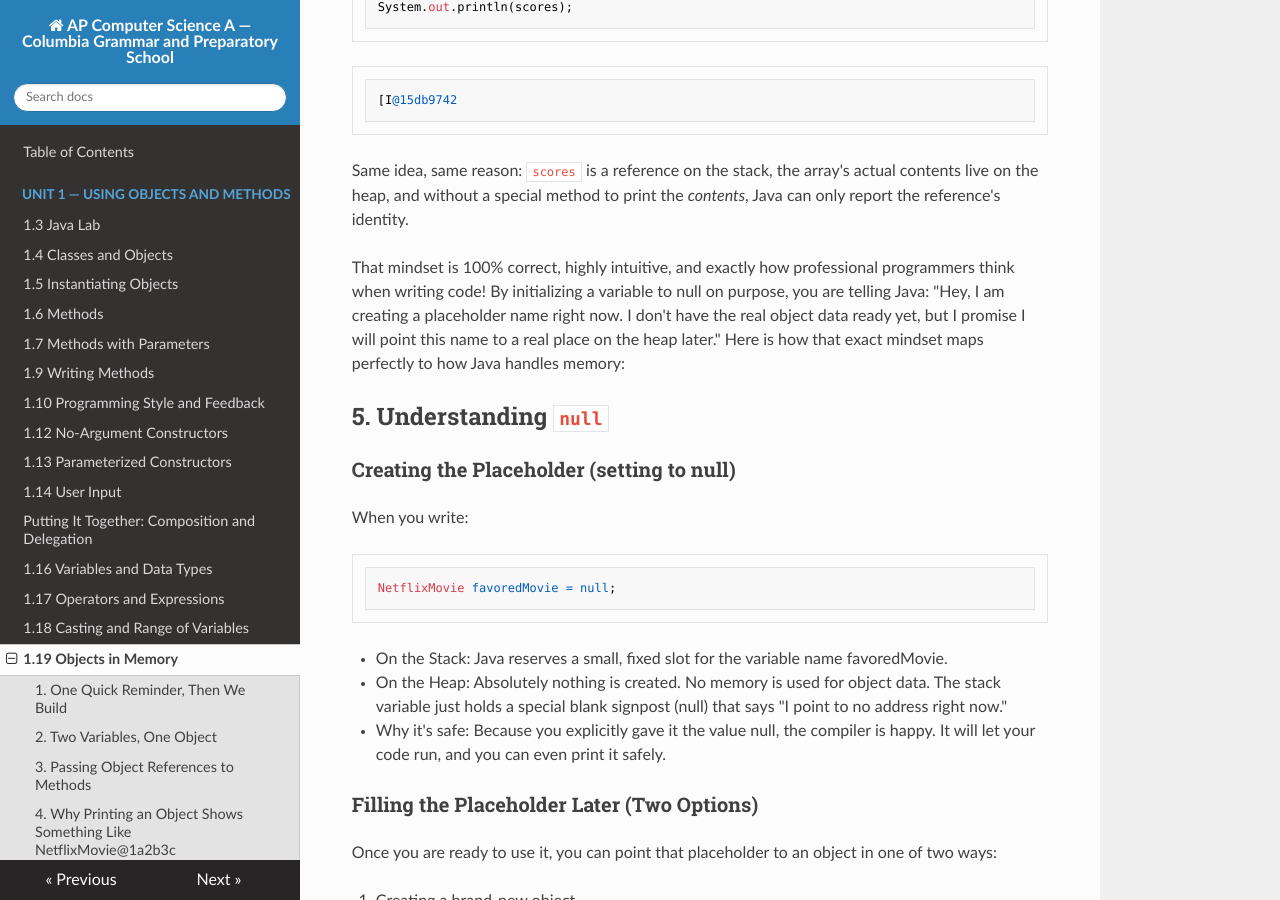
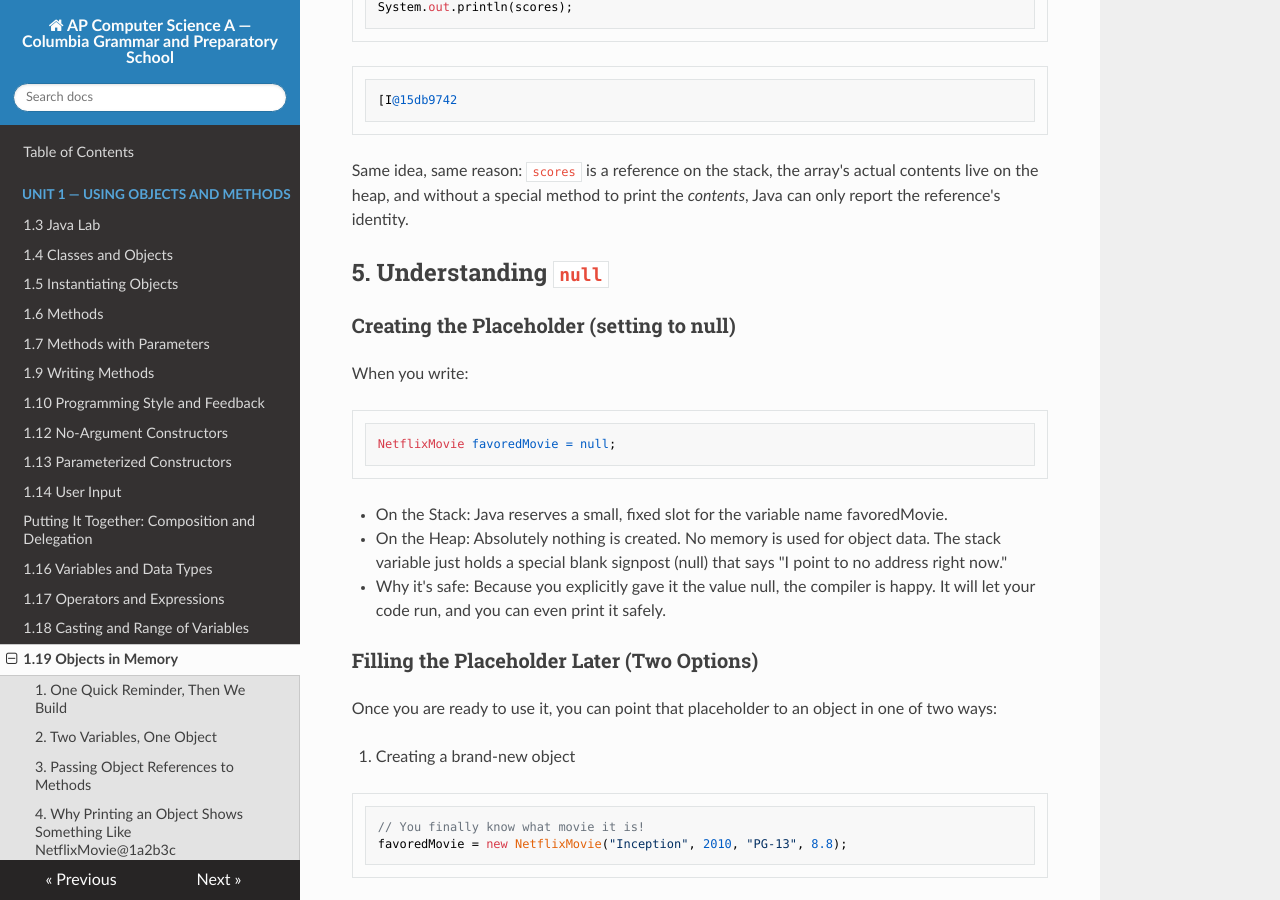
Before and after one commit to kjergens/apcsa-site, an MkDocs documentation site: the page built from docs/unit1/notes_19_printing_objects.md, in a window 1280 px wide and 900 px high, scrolled down 2945 px. Built offline with MkDocs 1.6.1, drawn with Linux system fonts in a browser that asks for light colours; nearby versions of some CDN libraries.

Commit message:
Edit notes on printing objects and null handling
Removed unnecessary explanation about initializing variables to null and how it relates to Java's memory handling.

```diff
--- a/docs/unit1/notes_19_printing_objects.md
+++ b/docs/unit1/notes_19_printing_objects.md
@@ -103,9 +103,6 @@ System.out.println(scores);
 
 Same idea, same reason: `scores` is a reference on the stack, the array's actual contents live on the heap, and without a special method to print the *contents*, Java can only report the reference's identity.
 
-That mindset is 100% correct, highly intuitive, and exactly how professional programmers think when writing code!
-By initializing a variable to null on purpose, you are telling Java: "Hey, I am creating a placeholder name right now. I don't have the real object data ready yet, but I promise I will point this name to a real place on the heap later."
-Here is how that exact mindset maps perfectly to how Java handles memory:
 
 ## 5. Understanding `null`
 ### Creating the Placeholder (setting to null)
```
